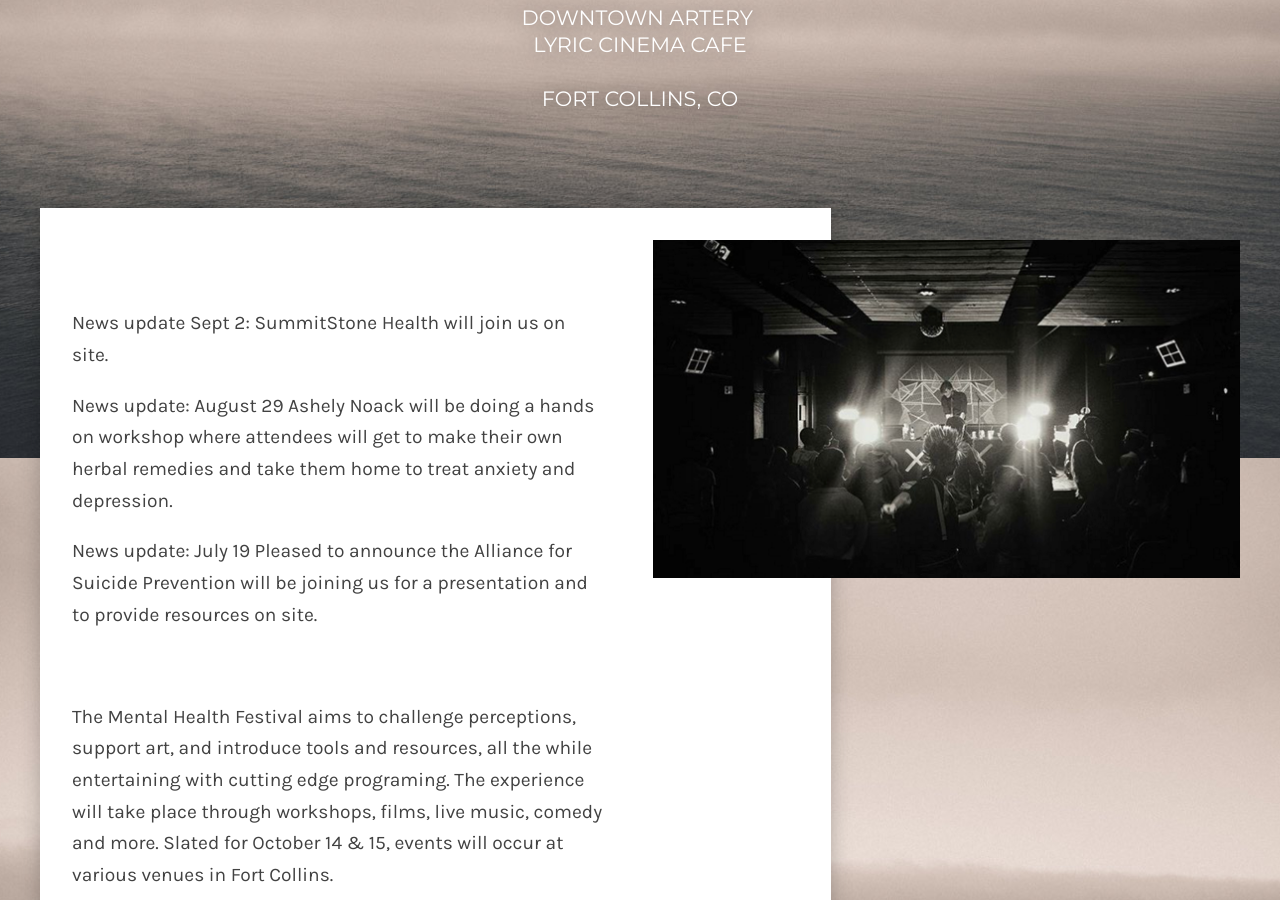
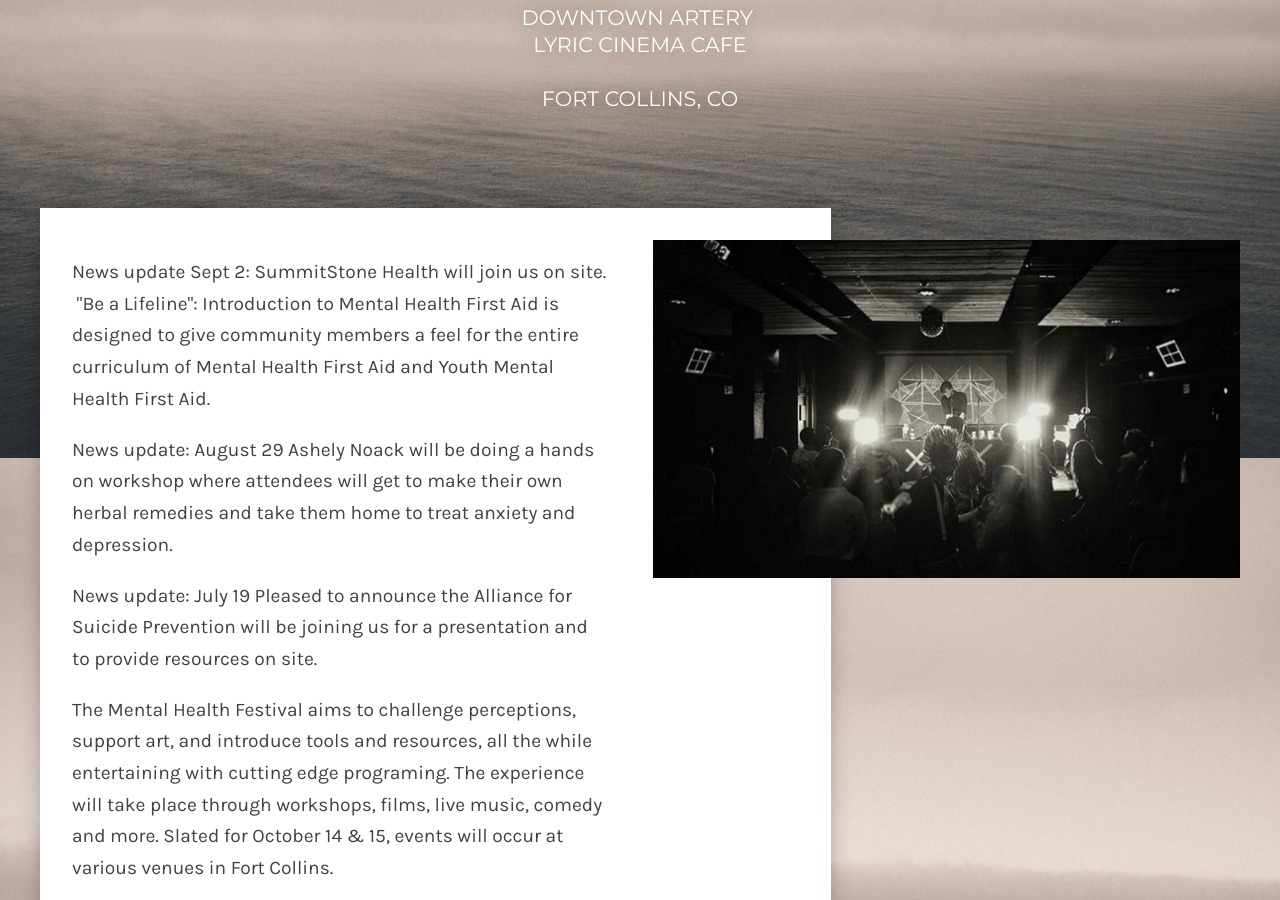
Before and after one commit to michaeldmcqueen/breakopen, a Jekyll site: the page built from index.html, in a window 1280 px wide and 900 px high, scrolled down 442 px. Built offline with Jekyll 4.4.1, drawn with Linux system fonts in a browser that asks for light colours; nearby versions of some CDN libraries; the list of posts is cut into pages by our own code.

Commit message:
Updated '/_layouts/front.html' via CloudCannon

```diff
--- a/_layouts/front.html
+++ b/_layouts/front.html
@@ -6,7 +6,7 @@
     <div class="intro editable"><h1 class="pagetitle">A Mental Health Music, Arts, and Film Festival</h1><div class="date-time"><h4>OCTOBER 14 &amp; 15</h4><p>&nbsp;</p><h4 class="show-location">DOWNTOWN ARTERY&nbsp;</h4><h4 class="show-location">LYRIC CINEMA CAFE</h4><h4 class="show-location">&nbsp;</h4><h4 class="show-location">Fort Collins, CO</h4></div></div>
   </div>
     <section class="content-wrapper wrap">
-      <div class="welcome-block editable"><p>&nbsp;</p><p>News update Sept 2: SummitStone Health will join us on site.&nbsp;</p><p>News update: August 29 Ashely Noack will be doing a hands on workshop where attendees will get to make their own herbal remedies and take them home to treat anxiety and depression.</p><p>News update: July 19 Pleased to announce the Alliance for Suicide Prevention will be joining us for a presentation and to provide resources on site. &nbsp;</p><p>&nbsp;</p><p>The Mental Health Festival aims to challenge perceptions, support art, and introduce tools and resources, all the while entertaining with cutting edge programing. The experience will take place through workshops, films, live music, comedy and more. Slated for October 14 &amp; 15, events will occur at various venues in Fort Collins.</p><p><a class="link" href="/about">Learn More</a></p></div>
+      <div class="welcome-block editable"><p>News update Sept 2: SummitStone Health will join us on site. &nbsp;"Be a Lifeline": Introduction to Mental Health First Aid is designed to give community members a feel for the entire curriculum of Mental Health First Aid and Youth Mental Health First Aid.&nbsp;</p><p>News update: August 29 Ashely Noack will be doing a hands on workshop where attendees will get to make their own herbal remedies and take them home to treat anxiety and depression.</p><p>News update: July 19 Pleased to announce the Alliance for Suicide Prevention will be joining us for a presentation and to provide resources on site. &nbsp;</p><p>The Mental Health Festival aims to challenge perceptions, support art, and introduce tools and resources, all the while entertaining with cutting edge programing. The experience will take place through workshops, films, live music, comedy and more. Slated for October 14 &amp; 15, events will occur at various venues in Fort Collins.</p><p><a class="link" href="/about">Learn More</a></p></div>
       <div class="welcome-block-image editable">
         <img src="{{ page.spot_image_path }}" alt="" />
       </div>
```
